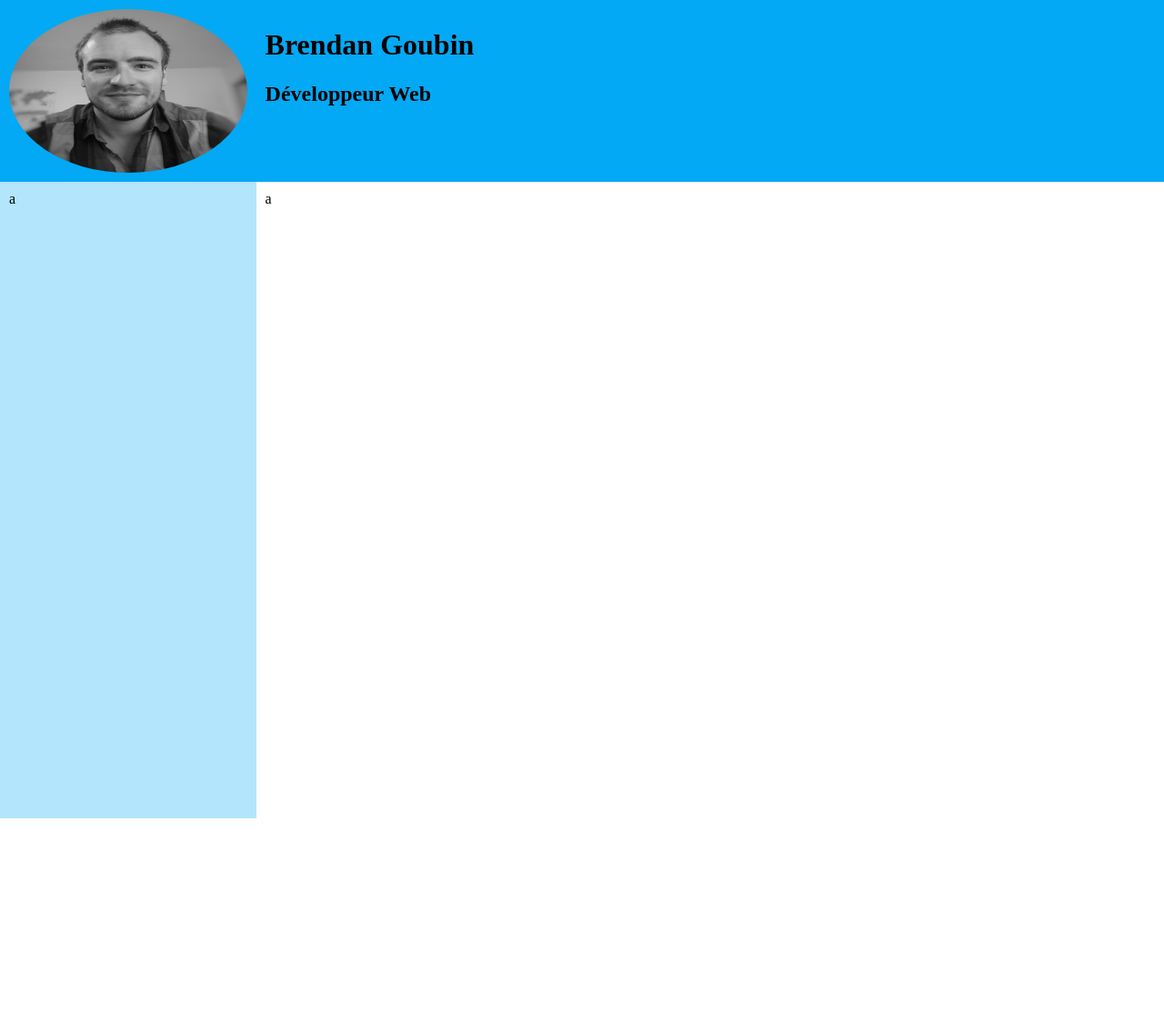
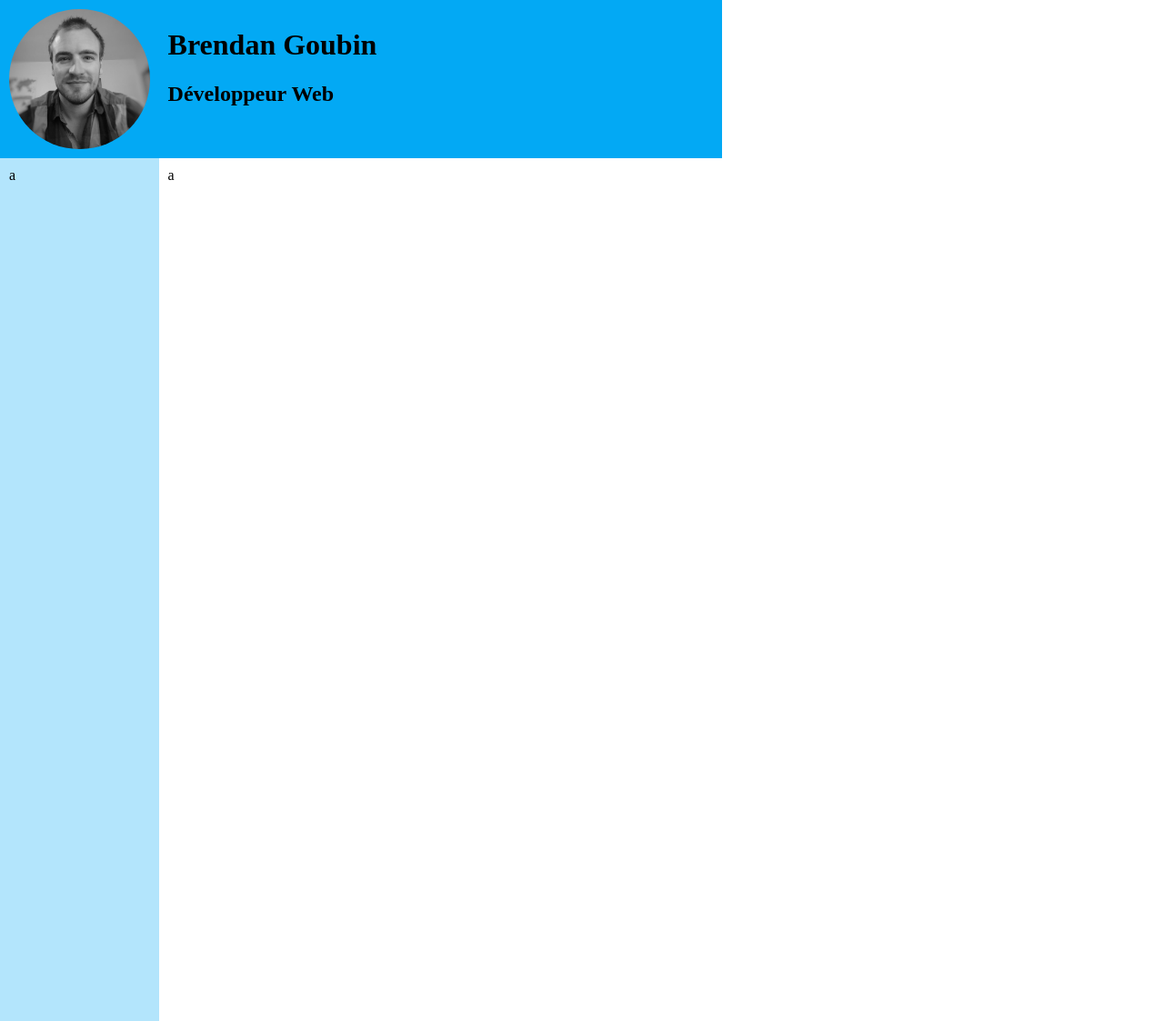
Before and after one commit to Billos/resume-old, a Jekyll site: the page built from index.md, in a window 1280 px wide. Shown: the whole page at 91% size. Built offline with Jekyll 4.4.1, drawn with Linux system fonts in a browser that asks for light colours; some web fonts are replaced; before the commit the page ends 900 px from its top, so only the background shows below that.

Commit message:
dev for a4 page

```diff
--- a/_sass/_base.scss
+++ b/_sass/_base.scss
@@ -22,6 +22,8 @@ html, body, main {
 
 body {
 	flex-direction: column;
+	width: 210mm;
+	height: 297mm;
 }
 main {
 	flex-direction: row;
```
